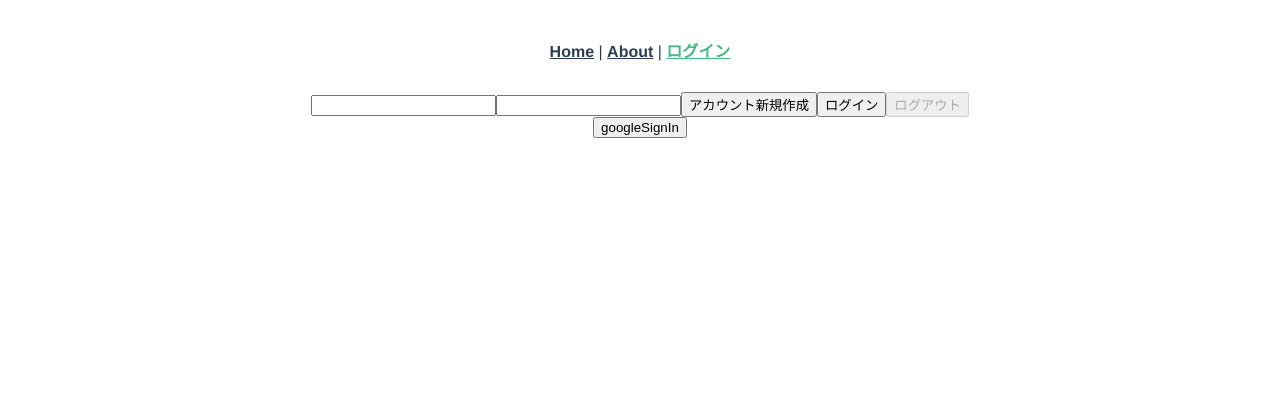
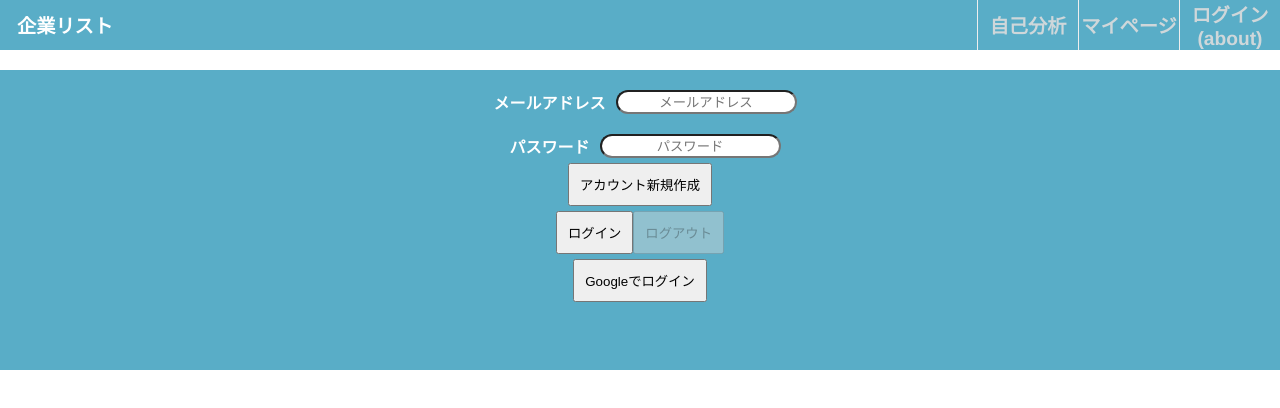
Before and after one commit to webex13-team-12/original-team-app, a Vue app: page /signin in a window 1280 px wide. Shown: the top 408 px of the page. Built offline with nearby package versions, Linux system fonts and the light colour scheme.

Commit message:
ログイン情報の維持,投稿の詳細画面、header部分の作成doneです

```diff
--- a/src/App.vue
+++ b/src/App.vue
@@ -1,10 +1,36 @@
 <template>
   <div>
-    <nav>
-      <router-link to="/">Home</router-link> |
-      <router-link to="/about">About</router-link> |
-      <router-link to="/signin">ログイン</router-link>
-    </nav>
+    <div class="nav__bar">
+      <!-- <nav> -->
+      <!-- <router-link
+        v-if="currentUser !== null"
+        to="/"
+        class="nav__logo nav__link"
+        >企業リスト</router-link
+      > -->
+      <router-link to="/" class="nav__logo nav__link">企業リスト</router-link>
+      <div class="nav__items">
+        <router-link
+          to="/about"
+          class="nav__item nav__link"
+          v-bind:val="currentUser"
+          >自己分析</router-link
+        >
+        <!-- <router-link
+          v-if="currentUser === null"
+          to="/signin"
+          class="nav__item nav__link"
+          >マイページ</router-link
+        > -->
+        <router-link to="/about" class="nav__item nav__link"
+          >マイページ</router-link
+        >
+        <router-link to="/signin" class="nav__item nav__link"
+          >ログイン(about)</router-link
+        >
+      </div>
+      <!-- </nav> -->
+    </div>
     <router-view />
   </div>
 </template>
@@ -16,22 +42,10 @@ export default {
       currentUser: null,
     }
   },
-  methods: {
-    updateUser(user) {
-      this.currentUser = user
-      console.log(this.currentUser)
-    },
-  },
-  props: {
-    user: {
-      type: Object,
-      required: true,
-    },
-  },
-  provide() {
-    return {
-      currentUser: this.currentUser,
-    }
+  methods: {},
+  computed() {
+    this.currentUser = JSON.parse(localStorage.getItem("currentUser"))
+    console.log(this.currentUser, "app.vue")
   },
 }
 </script>
@@ -42,19 +56,44 @@ export default {
   -webkit-font-smoothing: antialiased;
   -moz-osx-font-smoothing: grayscale;
   text-align: center;
-  color: #2c3e50;
 }
-
-nav {
-  padding: 30px;
+.nav__bar {
+  height: 50px;
+  display: flex;
+  justify-content: space-between;
+  align-items: stretch;
+  background-color: #59adc7;
+  margin-bottom: 20px;
 }
-
-nav a {
+.nav__link {
+  display: flex;
+  justify-content: center;
+  align-items: center;
+  height: 100%;
+  color: rgba(221, 220, 220, 0.89);
+  text-decoration: none;
+  font-size: larger;
   font-weight: bold;
-  color: #2c3e50;
 }
-
-nav a.router-link-exact-active {
-  color: #42b983;
+.nav__link:visited {
+  color: #eee;
+}
+.nav__link:hover {
+  font-weight: bold;
+  color: #fff;
+}
+.nav__logo {
+  width: 130px;
+}
+.nav__items {
+  display: flex;
+}
+.nav__item {
+  width: 100px;
+  border-left: 1px solid #eee;
+}
+* {
+  padding: 0;
+  margin: 0;
 }
 </style>
--- a/src/views/AddCompany.vue
+++ b/src/views/AddCompany.vue
@@ -100,7 +100,6 @@
 
 <script>
 import { collection, addDoc } from "firebase/firestore"
-import { getAuth } from "firebase/auth"
 // firebase.js で db として export したものを import
 import { db } from "@/firebase"
 export default {
@@ -122,9 +121,8 @@ export default {
     }
   },
   created() {
-    const auth = getAuth()
-    const user = auth.currentUser
-    this.user = user
+    this.user = JSON.parse(localStorage.getItem("currentUser"))
+    console.log(this.user, "addcompany")
   },
   methods: {
     addCompetitor() {
@@ -134,9 +132,9 @@ export default {
     },
     addCompany() {
       console.log(this.user)
-      // if (this.user) {
+      if (this.user) {
         addDoc(collection(db, "company"), {
-        // user: this.user,
+          user: this.user.uid,
           name: this.name,
           industry: this.industry,
           logInId: this.logInId,
@@ -149,9 +147,9 @@ export default {
           weakness: this.weakness,
         })
         alert("上記の企業を追加します")
-      // } else {
-      //   alert("ログインユーザーがいません")
-      // }
+      } else {
+        alert("ログインユーザーがいません")
+      }
     },
   },
 }
--- a/src/views/CompanyDetail.vue
+++ b/src/views/CompanyDetail.vue
@@ -114,8 +114,7 @@
 </template>
 
 <script>
-import { getAuth } from "firebase/auth"
-import { collection, getDocs, query, where } from "firebase/firestore"
+import { doc, getDoc } from "firebase/firestore"
 import { db } from "../firebase"
 // firebase.js で db として export したものを import
 export default {
@@ -127,17 +126,17 @@ export default {
     }
   },
   created() {
-    const auth = getAuth()
-    const user = auth.currentUser
-    this.name = this.$route.params.name.toString()
-    const q = query(collection(db, "company"), where("name", "==", this.name))
-    getDocs(q).then((snapshot) => {
-      snapshot.forEach((doc) => {
-        this.selectedCompany = doc.data()
-      })
+    const id = this.$route.params.id.toString()
+    const companyRef = doc(db, "company", id)
+    getDoc(companyRef).then((docSnap) => {
+      if (docSnap.exists()) {
+        console.log("Document data:", docSnap.data())
+        this.selectedCompany = docSnap.data()
+      } else {
+        console.log("No such document!")
+      }
     })
-
-    this.user = user
+    this.user = JSON.parse(localStorage.getItem("currentUser"))
   },
 }
 </script>
--- a/src/views/HomeView.vue
+++ b/src/views/HomeView.vue
@@ -1,20 +1,24 @@
 <template>
   <div class="home">
+    <div v-if="user" class="userInfo">
+      <div>ユーザー情報</div>
+      <div>メアド：{{ user.email }}</div>
+      <div>表示名：{{ user.displayName }}</div>
+      <router-link to="/addcompany" class="addButton">企業追加</router-link>
+    </div>
+
     <div class="company-list">
-      <div v-for="company in companies" :key="company.id">
-        <btn @click="showDetail(company)">{{ company.name }}</btn>
-        <!-- <router-link to="/companydetail">{{ company.name }}</router-link> -->
-        {{ company.industry }}
+      <div class="company-card" v-for="company in companies" :key="company.id">
+        <btn @click="showDetail(company)">企業名：{{ company.name }}</btn>
+        <div>業界：{{ company.industry }}</div>
       </div>
     </div>
-    <div>
-      <router-link to="/addcompany" class="addButton">企業追加</router-link>
-    </div>
+    <div></div>
   </div>
 </template>
 
 <script>
-import { collection, getDocs } from "firebase/firestore"
+import { collection, getDocs, query, where } from "firebase/firestore"
 import { db } from "../firebase"
 export default {
   components: {},
@@ -31,40 +35,74 @@ export default {
         name: "companyDetail",
         params: {
           id: company.id,
-          name: company.name,
-          industry: company.industry,
-          logInId: company.logInId,
-          password: company.password,
-          mypageURL: company.mypageURL,
-          competitors: company.competitors,
-          gakuchika: company.gakuchika,
-          aspiration: company.aspiration,
-          strengths: company.strengths,
-          weakness: company.weakness,
         },
       })
     },
   },
   created() {
-    getDocs(collection(db, "company")).then((snapshot) => {
-      snapshot.forEach((doc) => {
-        this.companies.push({
-          id: doc.id,
-          ...doc.data(),
+    this.user = JSON.parse(localStorage.getItem("currentUser"))
+    console.log(this.user, "home")
+    if (this.user) {
+      const q = query(
+        collection(db, "company"),
+        where("user", "==", this.user.uid)
+      )
+      getDocs(q).then((snapshot) => {
+        snapshot.forEach((doc) => {
+          this.companies.push({
+            id: doc.id,
+            ...doc.data(),
+          })
         })
       })
-    })
+    } else {
+      alert("ログインしてください")
+    }
+  },
+  computed() {
+    this.user = JSON.parse(localStorage.getItem("currentUser"))
   },
 }
 </script>
 
 <style scoped>
 .home {
-  display: flex;
-  justify-content: center;
 }
 .addButton {
-  border: 1px;
-  border-color: aquamarine;
+  margin-top: 10px;
+  display: inline-block;
+  border-radius: 5%; /* 角丸       */
+  font-size: 14pt; /* 文字サイズ */
+  text-align: center; /* 文字位置   */
+  cursor: pointer; /* カーソル   */
+  padding: 10px 10px; /* 余白       */
+  background: #82bcd9; /* 背景色     */
+  color: #ffffff; /* 文字色     */
+  line-height: 1em; /* 1行の高さ  */
+  transition: 0.3s; /* なめらか変化 */
+  box-shadow: 4px 4px 3px #666666; /* 影の設定 */
+  border: 2px solid #000066; /* 枠の指定 */
+}
+.addButton:hover {
+  box-shadow: none; /* カーソル時の影消去 */
+  color: #82bcd9; /* 背景色     */
+  background: #ffffff; /* 文字色     */
+}
+.company-list {
+  display: flex;
+  flex-direction: column;
+  align-items: center;
+}
+.company-card {
+  /* margin: 10px 40px; */
+  width: 40%;
+  border: 4px solid;
+  border-radius: 20px;
+}
+.userInfo {
+  display: flex;
+  flex-direction: column;
+  align-items: flex-end;
+  margin: 20px;
 }
 </style>
--- a/src/views/SignInView.vue
+++ b/src/views/SignInView.vue
@@ -1,14 +1,29 @@
 <template>
   <div id="login">
-    <input type="email" v-model="email" />
-    <input type="password" v-model="password" />
-    <button @click="mailSignUp">アカウント新規作成</button>
-    <button @click="mailSignIn">ログイン</button>
-    <button @click="mailLogOut" v-bind:disabled="user == null">
-      ログアウト
+    <div class="logIn-input">
+      <div class="text">メールアドレス</div>
+      <input type="email" v-model="email" placeholder="メールアドレス" />
+    </div>
+    <div class="logIn-input">
+      <div class="text">パスワード</div>
+      <input type="password" v-model="password" placeholder="パスワード" />
+    </div>
+    <button @click="mailSignUp" v-bind:disabled="user !== null">
+      アカウント新規作成
+    </button>
+    <div>
+      <button @click="mailSignIn" v-bind:disabled="user !== null">
+        ログイン
+      </button>
+      <button @click="mailLogOut" v-bind:disabled="user == null">
+        ログアウト
+      </button>
+    </div>
+
+    <button @click="googleSignIn" v-bind:disabled="user !== null">
+      Googleでログイン
     </button>
   </div>
-  <button @click="googleSignIn">googleSignIn</button>
 </template>
 
 <script>
@@ -29,6 +44,7 @@ export default {
       user: null,
     }
   },
+  props: ["currentUser"],
   methods: {
     googleSignIn() {
       const auth = getAuth()
@@ -38,6 +54,7 @@ export default {
         .then((result) => {
           const user = result.user
           this.user = user
+          JSON.parse(localStorage.setItem("currentUser", JSON.stringify(user)))
           alert(user.email + "ログイン完了！")
         })
         .catch((error) => {
@@ -53,9 +70,10 @@ export default {
             const user = userCredential.user
 
             this.user = user
-            this.$emit("updateUser", user)
+            JSON.parse(
+              localStorage.setItem("currentUser", JSON.stringify(user))
+            )
             alert(this.user.email + "でログインしました")
-            // ...
           })
           .catch((error) => {
             const errorCode = error.code
@@ -68,12 +86,15 @@ export default {
     },
     mailSignUp() {
       const auth = getAuth()
-      // auth.languageCode = "ja"
       if (this.email.match("@")) {
         createUserWithEmailAndPassword(auth, this.email, this.password)
           .then((userCredential) => {
             const user = userCredential.user
             this.user = user
+            JSON.parse(
+              localStorage.setItem("currentUser", JSON.stringify(user))
+            )
+
             alert(this.user.email + "でサインアップしました")
           })
           .catch((err) => {
@@ -89,6 +110,8 @@ export default {
       const auth = getAuth()
       signOut(auth)
         .then(() => {
+          localStorage.removeItem("currentUser")
+          this.user = null
           alert("Sign-out successful.")
         })
         .catch((error) => {
@@ -97,9 +120,37 @@ export default {
     },
   },
   computed() {
-    const auth = getAuth()
-    const user = auth.currentUser
-    this.user = user
+    this.user = localStorage.getItem("currentUser")
+    console.log()
+  },
+  created() {
+    this.user = JSON.parse(localStorage.getItem("currentUser"))
+    console.log(this.user, "signin")
   },
 }
 </script>
+<style scoped>
+#login {
+  background-color: #59adc7;
+  color: white;
+  height: 300px;
+}
+.logIn-input {
+  display: flex;
+  justify-content: center;
+  padding-top: 20px;
+}
+input {
+  border-radius: 20px;
+  text-align: center;
+}
+.text {
+  font-weight: bold;
+  padding-left: 10px;
+  padding-right: 10px;
+}
+button {
+  padding: 10px;
+  margin-top: 5px;
+}
+</style>
```
Lines whose indentation alone changed are shown as unchanged.
